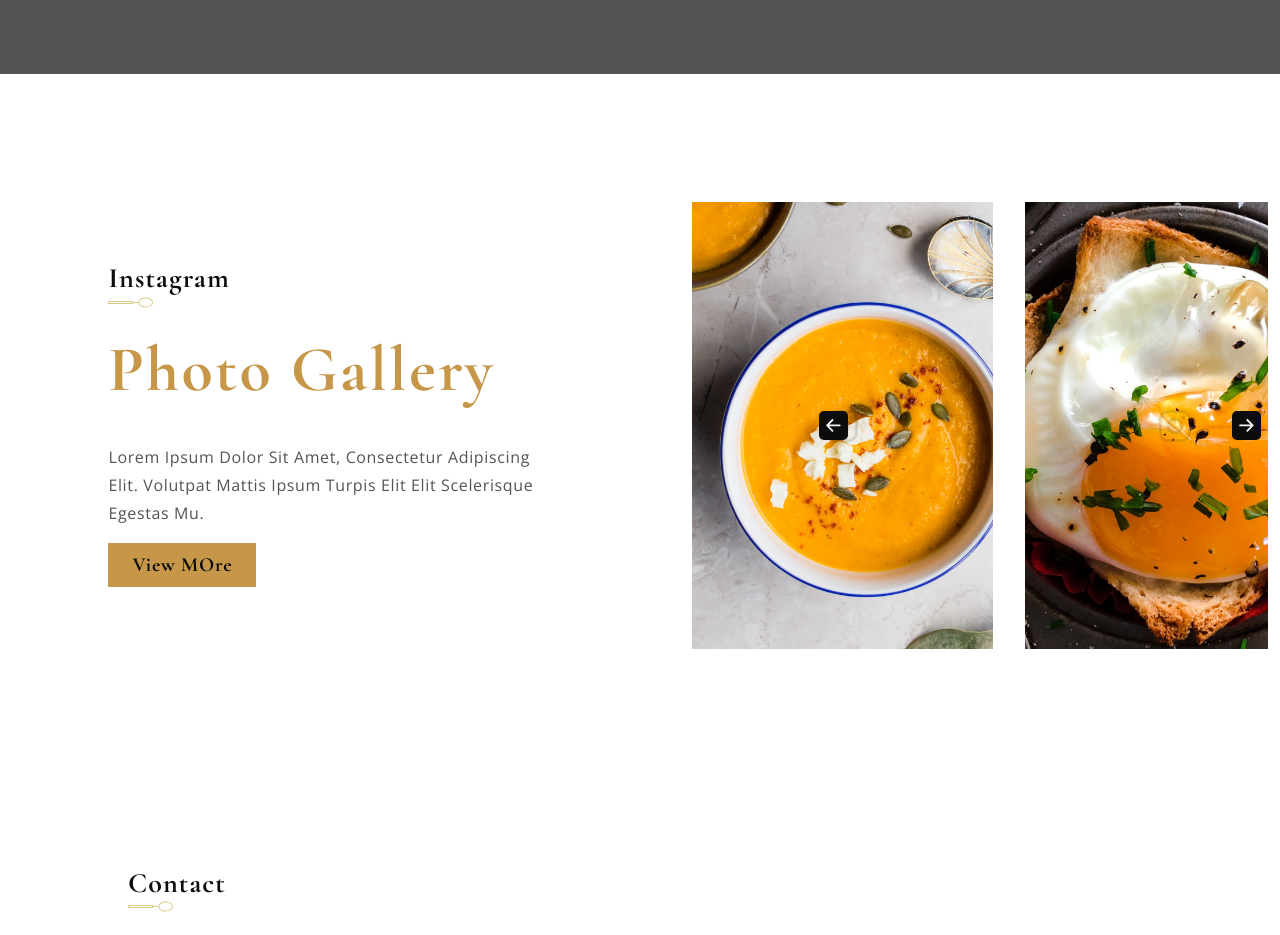
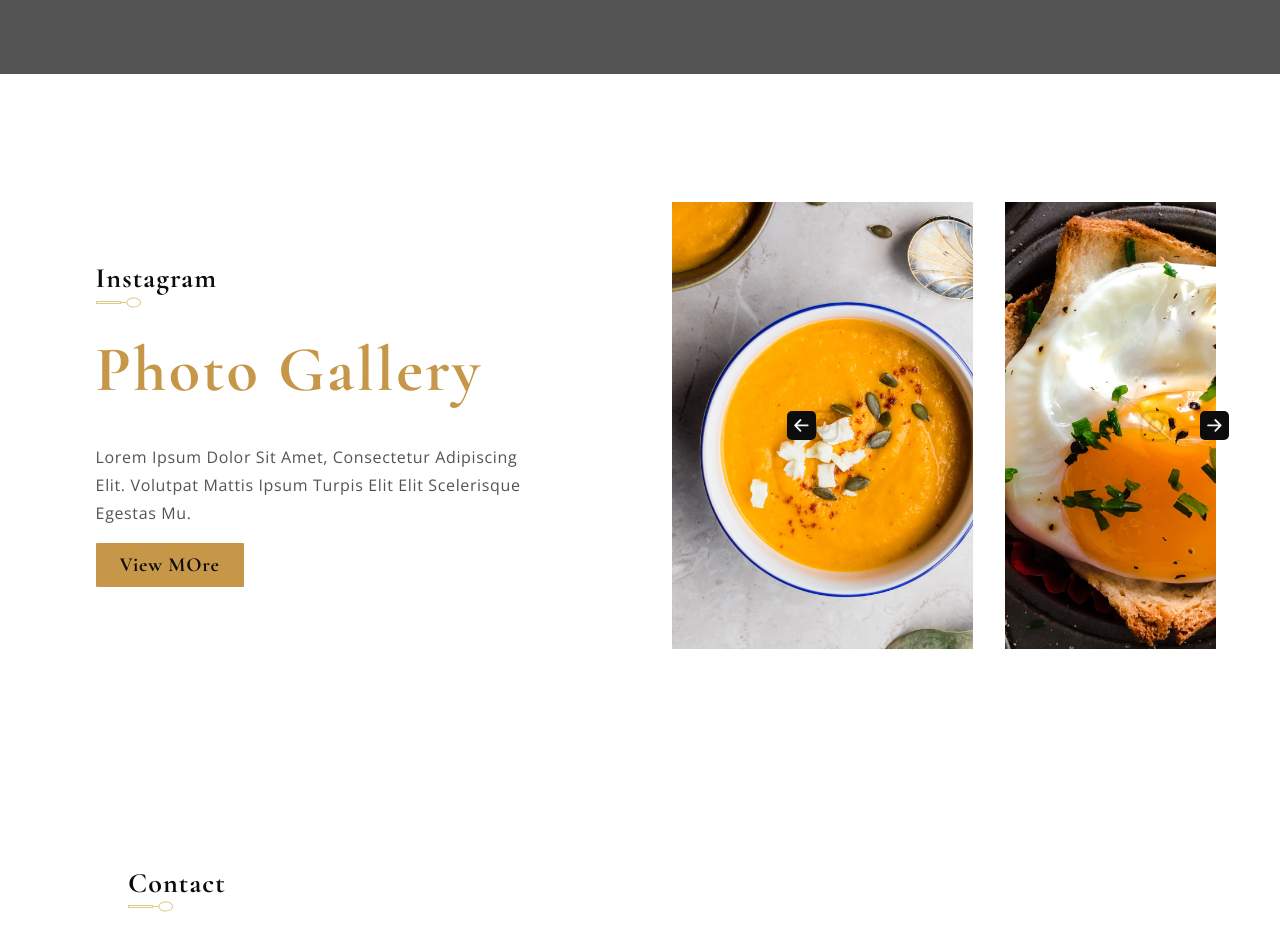
Before and after one commit to tsongtheng/GlobalFlavors, a React (Create React App) app: page / in a window 1280 px wide. Shown: the part 5280-6215 px from the top of the page. Built offline with nearby package versions, Linux system fonts and the light colour scheme.

Commit message:
update Gallery padding

```diff
--- a/src/container/Gallery/Gallery.css
+++ b/src/container/Gallery/Gallery.css
@@ -3,7 +3,7 @@
   flex-direction: row;
   gap: 10%;
 
-  padding: 4rem 2rem 4rem 6rem;
+  /* padding: 4rem 2rem 4rem 6rem; */
   position: relative;
 }
 
--- a/src/container/Gallery/Gallery.jsx
+++ b/src/container/Gallery/Gallery.jsx
@@ -30,7 +30,7 @@ const Gallery = () => {
   };
 
   return (
-    <div className="app__gallery flex__center">
+    <div className="app__gallery flex__center section__padding">
       <div className="app__gallery-content">
         <SubHeading title="Instagram" />
         <h1 className="headtext__baskerville">Photo Gallery</h1>
```
